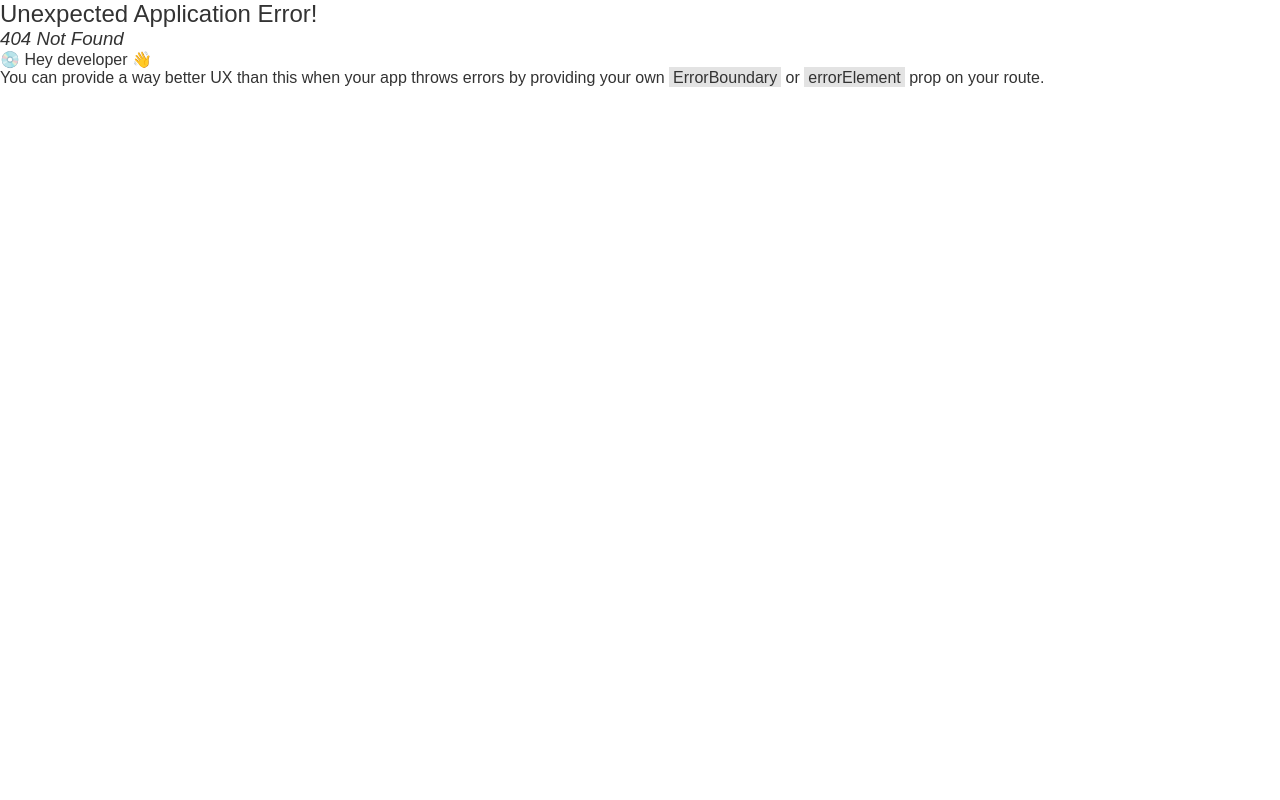
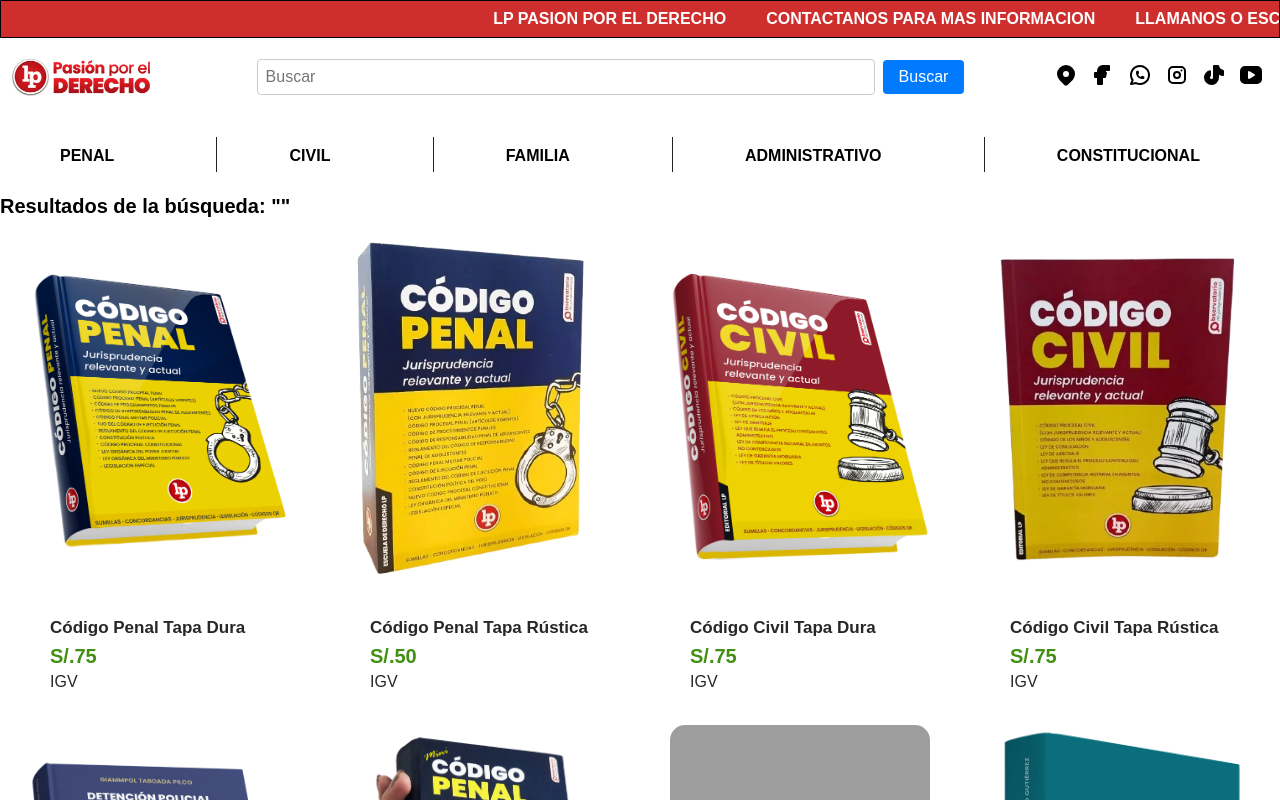
Before and after one commit to Braynin/LP, a React (Vite) app in the folder virtual-store/: page /search in a window 1280 px wide. Before the commit this address had no page. Shown: the top 800 px of the page. Built offline with nearby package versions, Linux system fonts and the light colour scheme; grey boxes are pictures that could not be loaded.

Commit message:
ButtonNav terminado

```diff
--- a/virtual-store/src/App.tsx
+++ b/virtual-store/src/App.tsx
@@ -13,6 +13,7 @@
 import TerminosYCondiciones from "./views/TerminosYCondiciones.tsx";
 import TerminosYCondicionesPromocionales from "./views/TerminosYCondicionesPromocionales.tsx";
 import RecojoEnTienda from "./views/RecojoEnTienda.tsx";
+import SearchResults from "./views/SearchResults.tsx";
 
 function App() {
   const browserRouter = createBrowserRouter([
@@ -25,6 +26,9 @@
     { path: "/Familia", element: <SectionView /> },
     { path: "/Administrativo", element: <SectionView /> },
     { path: "/Constitucional", element: <SectionView /> },
+
+    // Nueva ruta para la búsqueda
+    { path: "/search", element: <SearchResults /> },
 
     // Rutas generadas a partir de tu array
     { path: "/quienes-somos", element: <QuienesSomos /> },
--- a/virtual-store/src/components/Card.tsx
+++ b/virtual-store/src/components/Card.tsx
@@ -27,7 +27,7 @@
 function Template({ array }) {
   return array.map((option) => <CreateCard key={option.id} option={option} />);
 }
-function Cards(array) {
+function Cards({ array }) {
   return <div className={styles["products"]}>{Template({ array })}</div>;
 }
 
--- a/virtual-store/src/components/SearchBar.tsx
+++ b/virtual-store/src/components/SearchBar.tsx
@@ -7,9 +7,10 @@
 
 const SearchBar = () => {
   const [searchText, setSearchText] = useState("");
+
   const handleSearch = (searchText) => {
     const filtered = arrayProducts.filter((product) =>
-      normalizeText(product.name).includes(normalizeText(searchText))
+      normalizeText(product.nombre).includes(normalizeText(searchText))
     );
 
     if (filtered.length === 0) {
@@ -20,11 +21,16 @@
         confirmButtonText: "Aceptar",
         confirmButtonColor: "#3085d6",
       });
+    } else {
+      // Construye la URL de búsqueda
+      const query = encodeURIComponent(searchText.trim());
+      window.location.href = `/search?q=${query}`;
     }
   };
 
   const handleKeyDown = (e) => {
     if (e.key === "Enter") {
+      e.preventDefault();
       handleSearch(searchText); // Llama a la función de búsqueda si se presiona Enter
     }
   };
@@ -39,7 +45,7 @@
         onChange={(e) => setSearchText(e.target.value)}
         onKeyDown={handleKeyDown}
       />
-      <SearchButton onClick={handleSearch} />
+      <SearchButton onClick={() => handleSearch(searchText)} />
     </div>
   );
 };
--- /dev/null
+++ b/virtual-store/src/views/SearchResults.module.css
@@ -0,0 +1,6 @@
+.Sresults-title {
+  font-size: 20px;
+  font-weight: 800;
+  margin-bottom: 10px;
+  color: black;
+}
--- /dev/null
+++ b/virtual-store/src/views/SearchResults.tsx
@@ -0,0 +1,34 @@
+// SearchResults.jsx o SearchResults.tsx
+import { useLocation } from "react-router-dom";
+import arrayProducts from "../assets/ProductsOptions.js";
+import normalizeText from "../assets/NormalizeText.js";
+import Layout from "../components/Layout.js";
+import { Cards } from "../components/Card.tsx";
+import styles from "./SearchResults.module.css";
+
+const SearchResults = () => {
+  const location = useLocation();
+  const queryParams = new URLSearchParams(location.search);
+  const query = queryParams.get("q") || "";
+
+  // Filtra los productos usando el query
+  const filteredProducts = arrayProducts.filter((product) =>
+    normalizeText(product.nombre).includes(normalizeText(query))
+  );
+  return (
+    <>
+      <Layout>
+        <h1 className={styles["Sresults-title"]}>
+          Resultados de la búsqueda: "{query}"
+        </h1>
+        {filteredProducts.length > 0 ? (
+          <Cards array={filteredProducts} />
+        ) : (
+          <p>No se encontraron productos con ese nombre.</p>
+        )}
+      </Layout>
+    </>
+  );
+};
+
+export default SearchResults;
```
